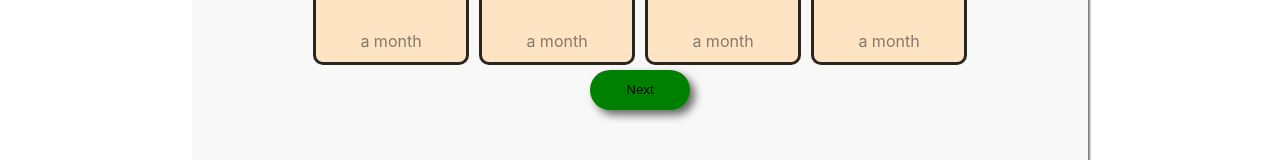
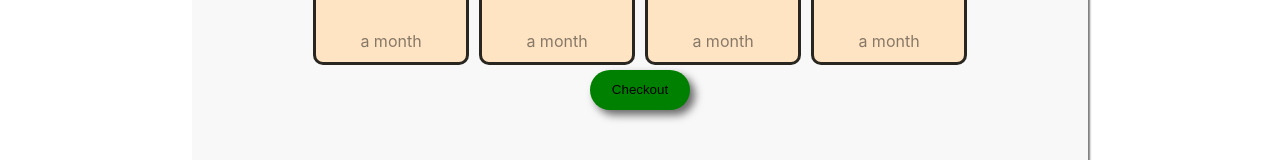
Before and after one commit to evannay/daddy-daughter-box, a React (Create React App) app in the folder client/: page /shop in a window 1280 px wide. Shown: the part 1300-1460 px from the top of the page. Built offline with nearby package versions, Linux system fonts and the light colour scheme.

Commit message:
new Routes

```diff
--- a/client/src/Navbar/index.js
+++ b/client/src/Navbar/index.js
@@ -6,7 +6,7 @@ const Navbar = () => {
     return (
         <ul className='navbar-container'>
             <Link to='/' className='navbar-about'>ABOUT</Link>
-            <Link to='/shop' className='navbar-shop'>SHOP</Link>
+            <Link to='/ThemeChoices' className='navbar-shop'>SHOP</Link>
             <Link to='/cart' className='navbar-cart'>CART</Link>
         </ul>
     )
--- a/client/src/StoreFront/ThemeBoxContainer.js
+++ b/client/src/StoreFront/ThemeBoxContainer.js
@@ -14,7 +14,7 @@ class ThemeBoxContainer extends Component {
             <div className="ThemeBoxesContainer">
             {mappedBoxes}
             <CustomBox/>
-            <Link to='/cart'><button>Checkout!</button></Link>
+            <Link to='/shop'><button>Next</button></Link>
         </div>)
     }
 } export default withGlobalProvider(ThemeBoxContainer)
--- a/client/src/StoreFront/index.js
+++ b/client/src/StoreFront/index.js
@@ -69,8 +69,8 @@ const StoreFront = props => {
           <p>a month</p>
         </div>
       </div>
-      <Link to="/ThemeChoices">
-        <button className="subsciption-box-option-button">Next</button>
+      <Link to="/cart">
+        <button className="subsciption-box-option-button">Checkout</button>
       </Link>
     </div>
   );
```
